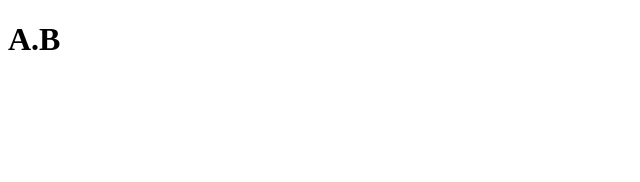
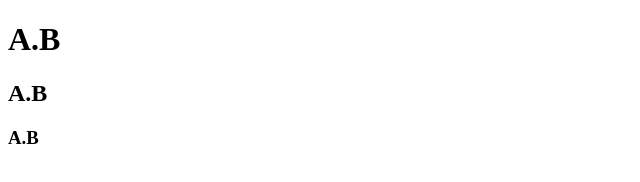
Before and after one commit to alimpty/abkkba, a plain HTML site: page Index.html in a window 1280 px wide. Shown: the full height of the page, 0-640 px from the left. Drawn offline with Linux system fonts and the light colour scheme.

Commit message:
second comit

```diff
--- a/Index.html
+++ b/Index.html
@@ -7,5 +7,7 @@
 </head>
 <body>
     <h1>A.B</h1>
+    <h2>A.B</h2>
+    <h3>A.B</h3>
 </body>
 </html>
```
